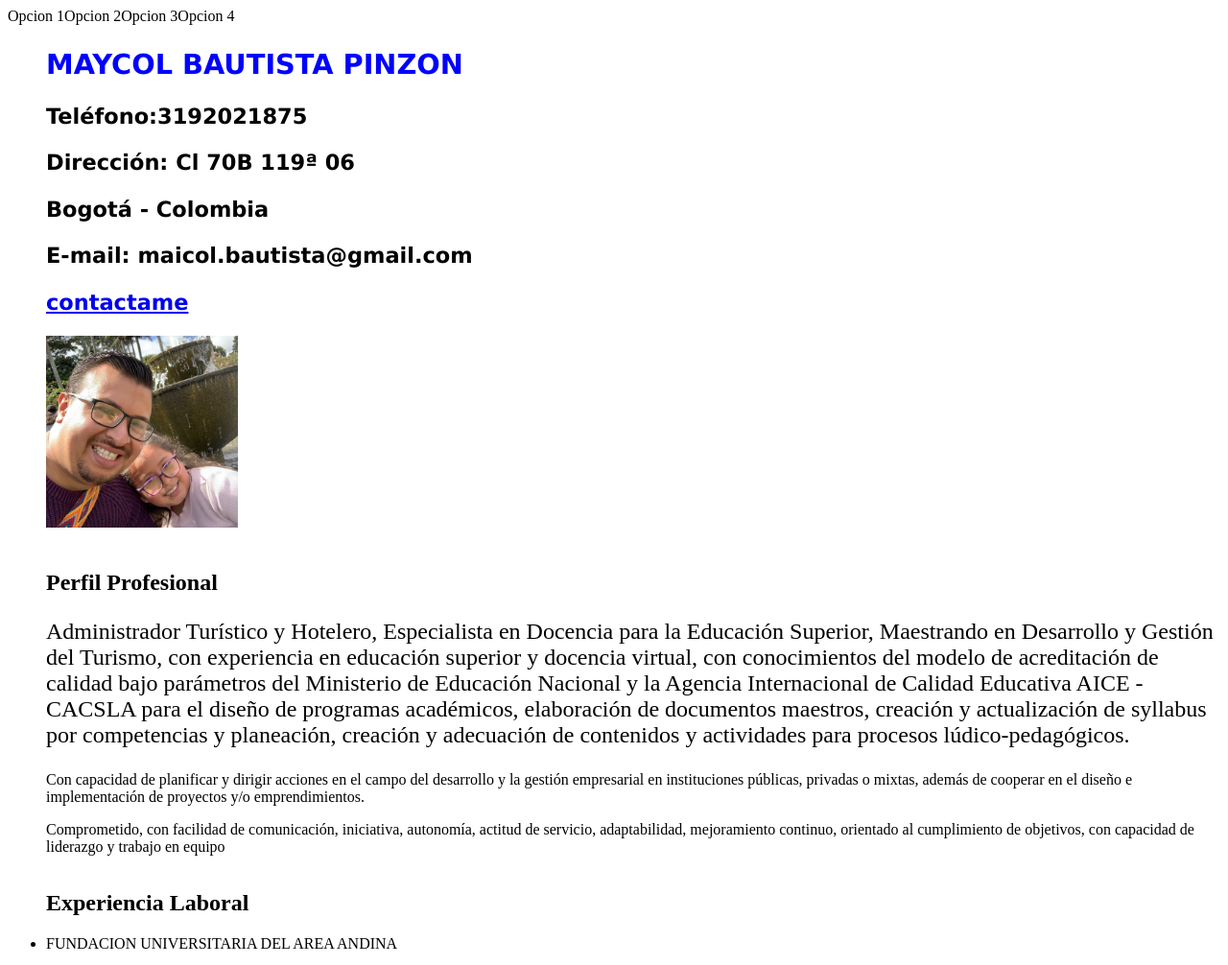
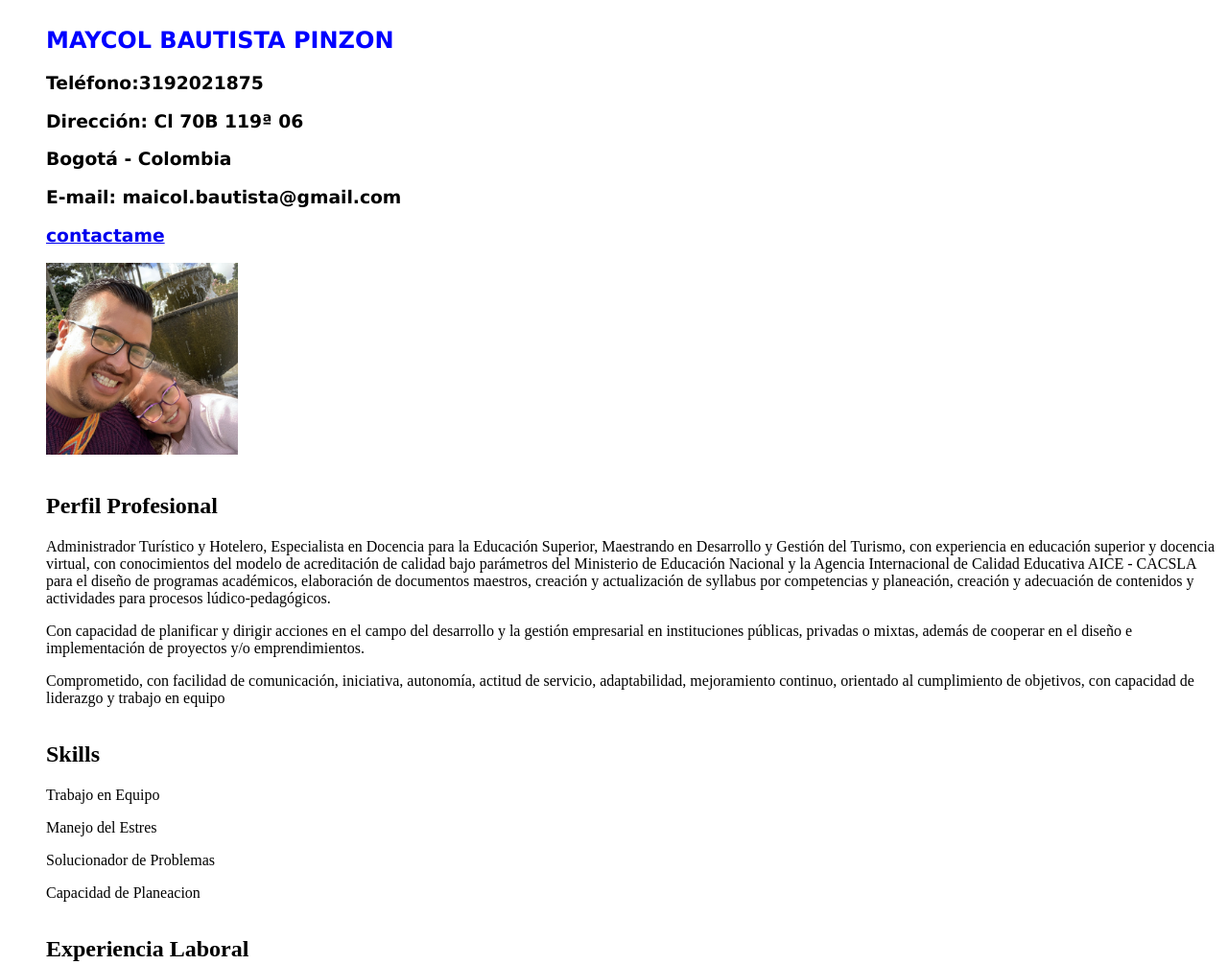
Before and after one commit to malkus05/protalento, a plain HTML site: page mi_cv/index.html in a window 1280 px wide. Shown: the top 1006 px of the page at 96% size. Drawn offline with Linux system fonts and the light colour scheme.

Commit message:
proyecto mi_CV

```diff
--- a/intro_web/index.html
+++ b/mi_cv/index.html
@@ -2,16 +2,13 @@
 <html lang="en">
     <head>
         <meta charset="UTF-8">
-        <title>Curriculum</title>
+        <title>Mi_CV</title>
         <link rel="stylesheet" href="style.css">
     </head>
 
     <body>
         <header>
-        <nav>Opcion 1</nav>
-        <nav>Opcion 2</nav>
-        <nav>Opcion 3</nav>
-        <nav>Opcion 4</nav>
+
         </header>
         <div id="datos_personales">
             <ul>
@@ -22,14 +19,14 @@
             <p><h3>E-mail: maicol.bautista@gmail.com</h3></p>
             <h3><a href="https://www.linkedin.com/in/maycol-bautista-01465ba7"> contactame </a></h3>
             </ul>
-            <ul><img src="images/Maycol.jpg" width="200" height="200"></ul>
+            <ul><img class="image-profile" src="images/Maycol.jpg" width="200" height="200"></ul>
         </div>
         <section>
         <ul>
                 <p>
-                <h1>Perfil Profesional</h1>
+                <h2>Perfil Profesional</h2>
                 </p>
-                <p class="parrafo">
+                <p class="profile-description">
                 Administrador Turístico y Hotelero, Especialista en Docencia para la Educación
                 Superior, Maestrando en Desarrollo y Gestión del Turismo, con experiencia en
                 educación superior y docencia virtual, con conocimientos del modelo de acreditación
@@ -49,11 +46,25 @@
                 servicio, adaptabilidad, mejoramiento continuo, orientado al cumplimiento de objetivos,
                 con capacidad de liderazgo y trabajo en equipo
                 </p>
+
         </ul>
         </section>
         <section>
             <ul>
-                <h1>Experiencia Laboral</h1>
+                <h2>Skills</h2>
+
+                <p>Trabajo en Equipo</p>
+                <p>Manejo del Estres</p>
+                <p>Solucionador de Problemas</p>
+                <p>Capacidad de Planeacion</p>
+            </ul>
+
+        </section>
+
+
+        <section>
+            <ul>
+                <h2>Experiencia Laboral</h2>
                 <li>FUNDACION UNIVERSITARIA DEL AREA ANDINA
                     <p>Docente de Tiempo Completo - Programa de Administración de Empresas</p>
                     <p>Facultad de Ciencias Administrativas, económicas y Financieras</p>
--- a/intro_web/style.css
+++ b/mi_cv/style.css
@@ -43,13 +43,13 @@ header{
 
 .parrafo{
 
-    font-size: 150%;
+    font-size: 100%;
 
 }
 
 #datos_personales{
 
-    font-size: 120%;
+    font-size: 100%;
     font-family: Verdana, Geneva, Tahoma, sans-serif;
     font-weight: bold;
 }
```
Also changed, not shown: mi_cv/images/Maycol.jpg (renamed from intro_web/images/Maycol.jpg).
